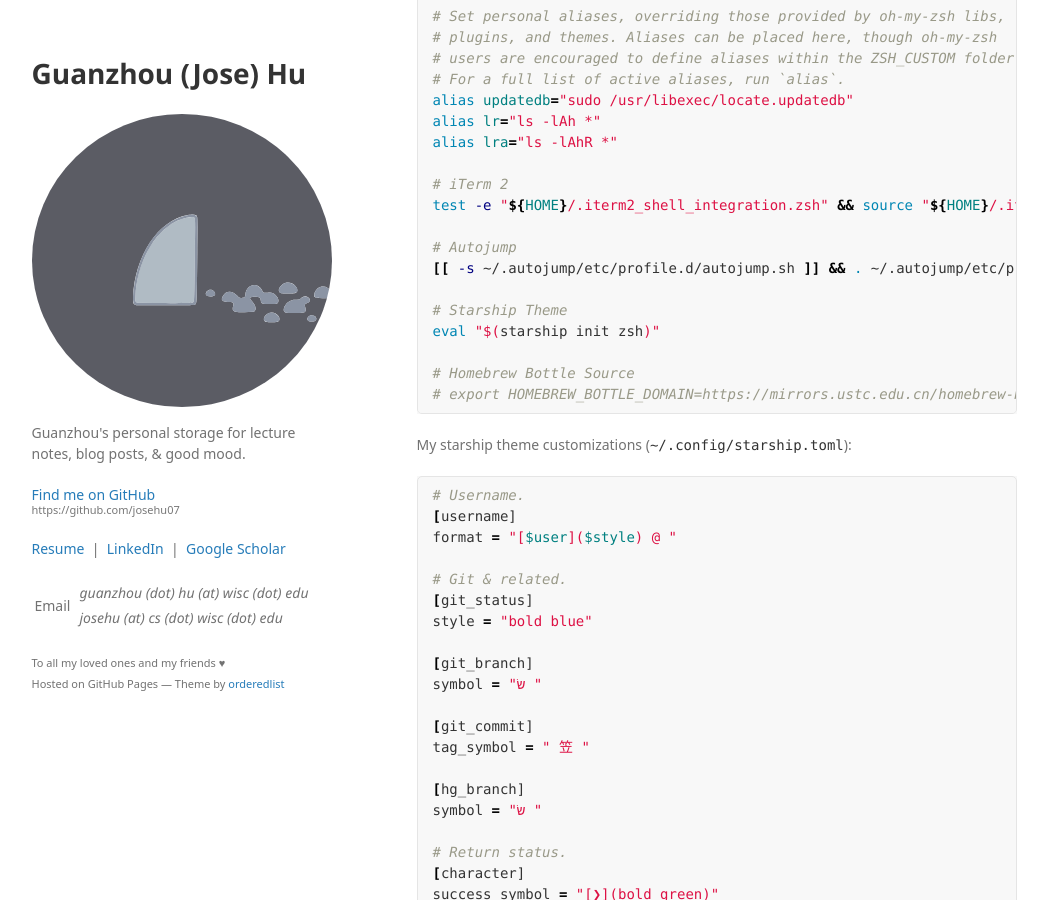
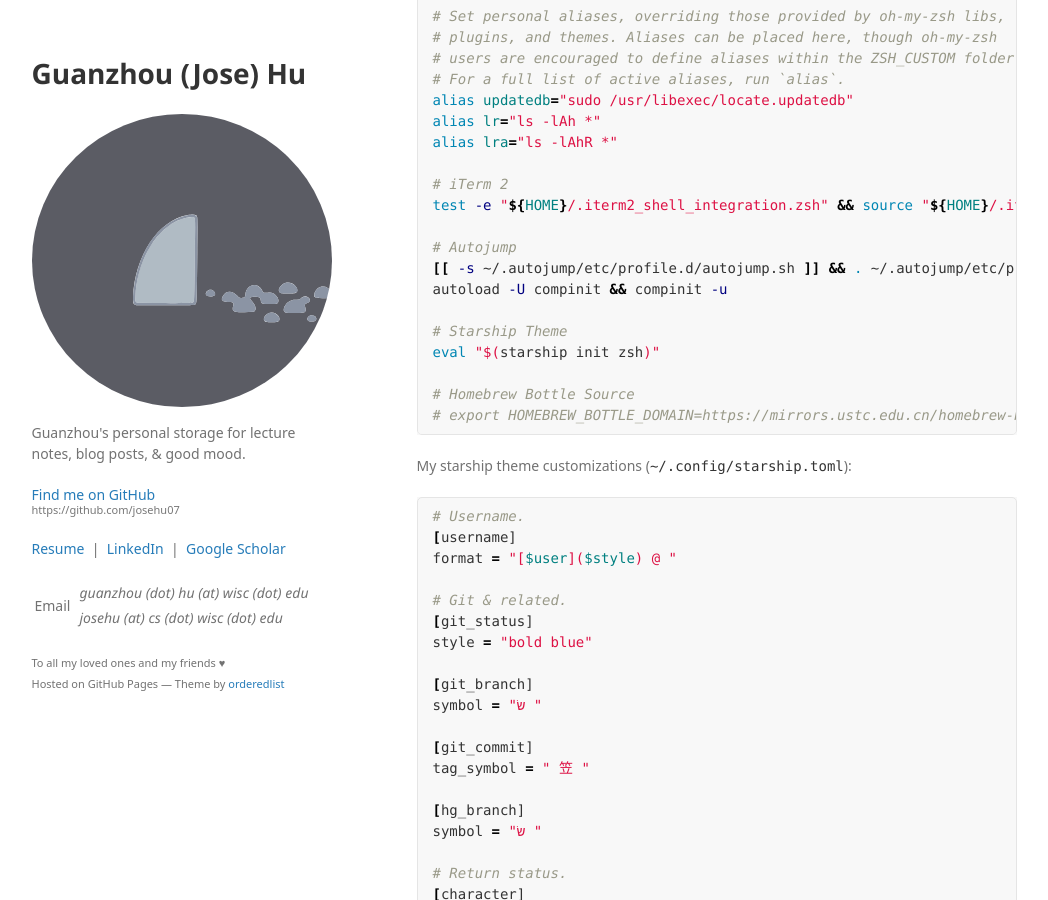
Before and after one commit to josehu07/josehu07.github.io, a Jekyll site: the page built from _posts/2020-02-10-personal-dev-environment.md, in a window 1280 px wide and 900 px high, scrolled down 1570 px. Shown: the whole window, without its empty margins (116-1164 px from the left). Built offline with Jekyll 4.4.1, drawn with Linux system fonts in a browser that asks for light colours; some web fonts are replaced; a script that is not in the unit is left out; comment, search, counter and statistics services are not loaded.

Commit message:
update zsh config in memo

```diff
--- a/_posts/2020-02-10-personal-dev-environment.md
+++ b/_posts/2020-02-10-personal-dev-environment.md
@@ -74,6 +74,7 @@ test -e "${HOME}/.iterm2_shell_integration.zsh" && source "${HOME}/.iterm2_shell
 
 # Autojump
 [[ -s ~/.autojump/etc/profile.d/autojump.sh ]] && . ~/.autojump/etc/profile.d/autojump.sh
+autoload -U compinit && compinit -u
 
 # Starship Theme
 eval "$(starship init zsh)"
```
